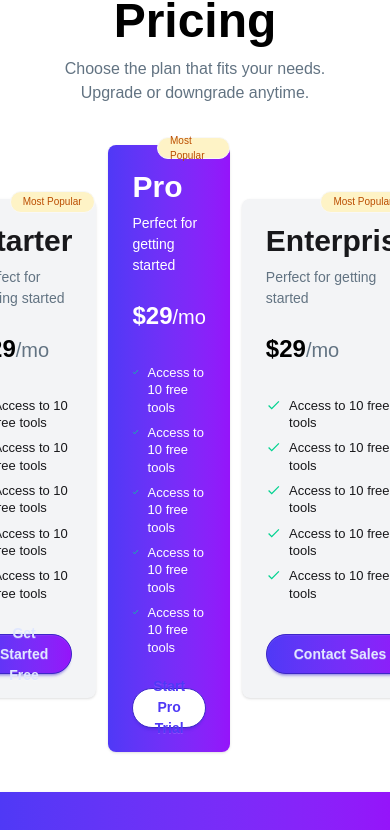
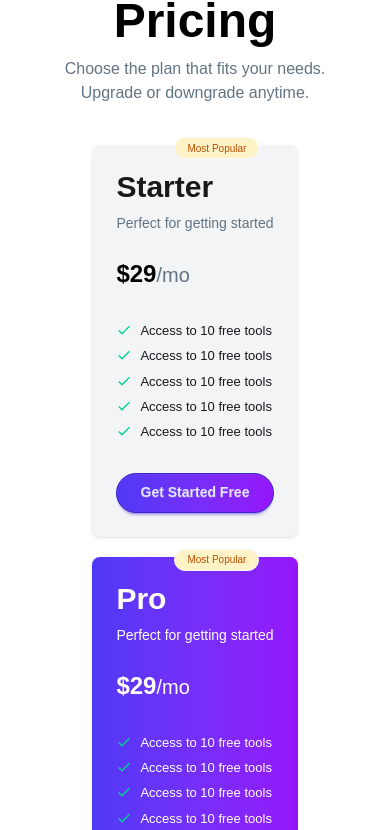
Before and after one commit to rahul-tech1234/digitools-platform-2-, a React (Vite) app: page / in a window 390 px wide. Shown: the part 5257-6087 px from the top of the page. Built offline with nearby package versions, Linux system fonts and the light colour scheme.

Commit message:
sluve responsive

```diff
--- a/src/components/StaticPricing/StaticPricing.jsx
+++ b/src/components/StaticPricing/StaticPricing.jsx
@@ -10,9 +10,9 @@ const TransparentPricing = () => {
 <p className='mb-10 font-light text-[#627382]'>Choose the plan that fits your needs. Upgrade or downgrade anytime.</p>
 </div>
 
-<div className='flex sm:flex-col md:flex-row justify-center items-center gap-3'>
+<div className='grid w-full sm:grid-cols-3 justify-center items-center gap-5'>
 {/* 1st card */}
-<div className={`card w-96 shadow-sm ${cardSelecte==="Starter"?"bg-linear-to-r from-[#4F39F6] to-[#9514FA] text-white":"bg-gray-100"}`} onClick={()=>setCardSelect("Starter")}>
+<div className={`card  shadow-sm ${cardSelecte==="Starter"?"bg-linear-to-r from-[#4F39F6] to-[#9514FA] text-white":"bg-gray-100"}`} onClick={()=>setCardSelect("Starter")}>
   <div className="card-body">
 
     <span className="badge badge-xs bg-[#FEF3C6] text-[#BB4D00] absolute px-3 py-2.5 rounded-4xl -top-2 left-[40%]">Most Popular</span>
@@ -46,7 +46,7 @@ const TransparentPricing = () => {
 </div>
 {/* 2nd card */}
 
-<div className={`card w-96 shadow-sm ${cardSelecte==="Pro"?"bg-linear-to-r from-[#4F39F6] to-[#9514FA] text-white":"bg-gray-100"}`} onClick={()=>setCardSelect("Pro")}>
+<div className={`card  shadow-sm ${cardSelecte==="Pro"?"bg-linear-to-r from-[#4F39F6] to-[#9514FA] text-white":"bg-gray-100"}`} onClick={()=>setCardSelect("Pro")}>
   <div className="card-body">
 
 
@@ -82,7 +82,7 @@ const TransparentPricing = () => {
 {/* 3rd card */}
 
 
-<div className={`card shadow-sm w-96 ${cardSelecte==="Enterprise"?"bg-linear-to-r from-[#4F39F6] to-[#9514FA] text-white":"bg-gray-100"}`} onClick={()=>setCardSelect("Enterprise")}>
+<div className={`card shadow-sm  ${cardSelecte==="Enterprise"?"bg-linear-to-r from-[#4F39F6] to-[#9514FA] text-white":"bg-gray-100"}`} onClick={()=>setCardSelect("Enterprise")}>
   <div className="card-body">
 
 
```
